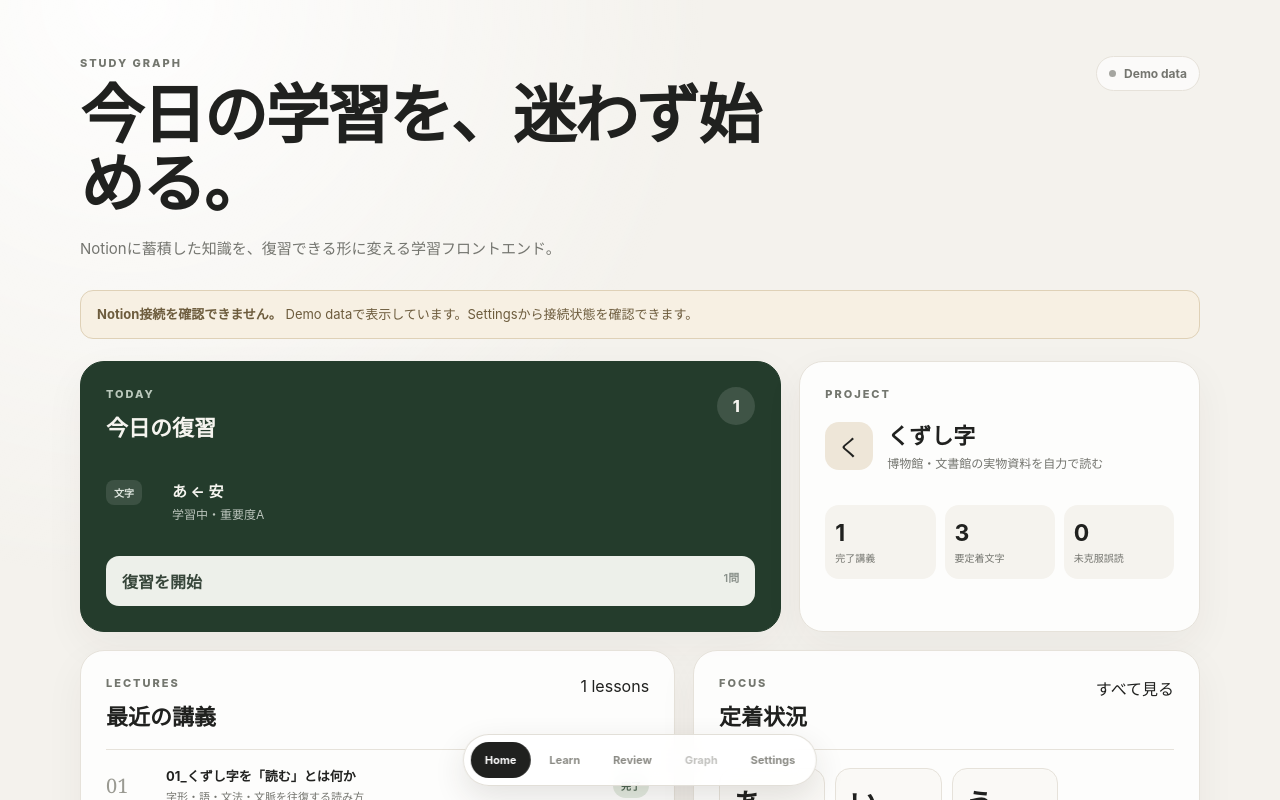
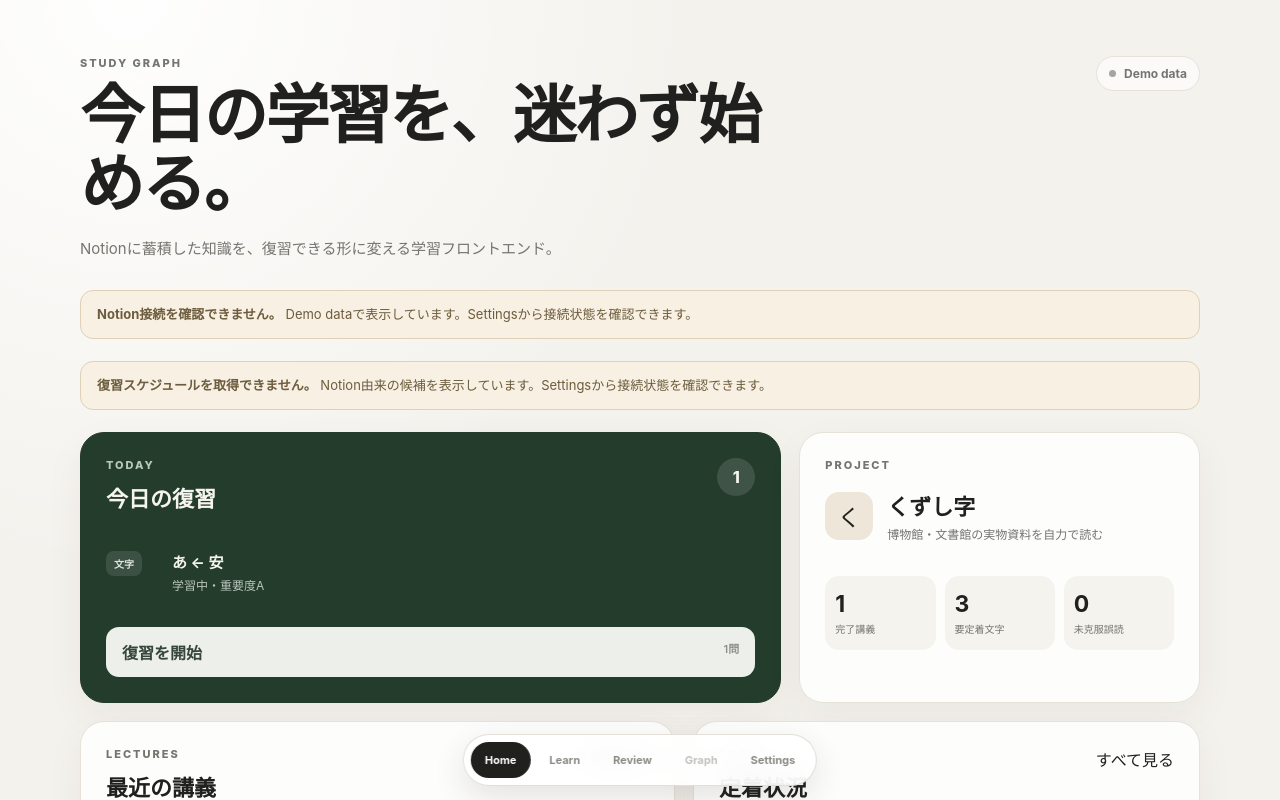
Before and after one commit to Auto-Hal/study-graph, a Next.js app: page / in a window 1280 px wide. Shown: the top 800 px of the page. Built offline with nearby package versions, Linux system fonts and the light colour scheme; no server answers.

Commit message:
feat: clarify review schedule fallback on Home

```diff
--- a/app/page.tsx
+++ b/app/page.tsx
@@ -32,6 +32,13 @@ export default async function Home() {
         <section className="notice" role="status">
           <strong>Notion接続を確認できません。</strong>
           <span> Demo dataで表示しています。Settingsから接続状態を確認できます。</span>
+        </section>
+      )}
+
+      {scheduledReview.persistence === "fallback" && (
+        <section className="notice" role="status">
+          <strong>復習スケジュールを取得できません。</strong>
+          <span> Notion由来の候補を表示しています。Settingsから接続状態を確認できます。</span>
         </section>
       )}
 
```
